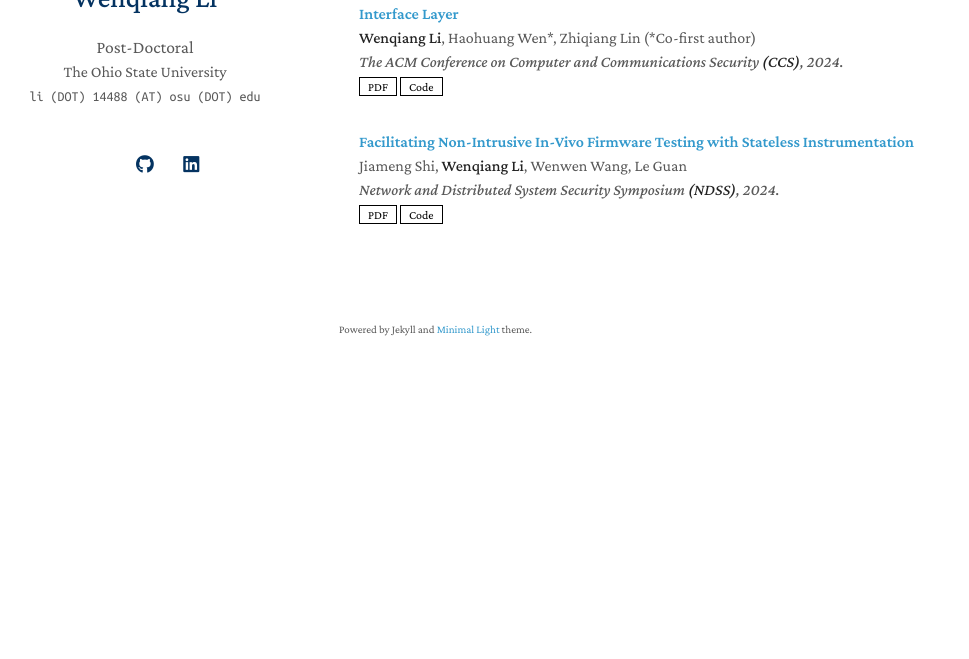
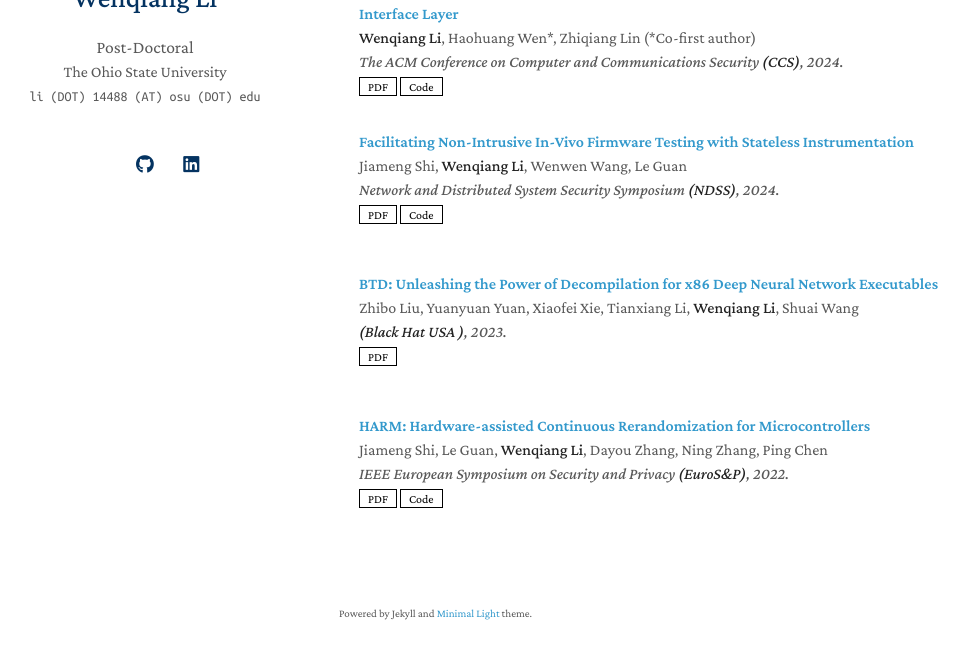
Before and after one commit to yaoyao-liu/minimal-light, a Jekyll site: the page built from index.md, in a window 1280 px wide and 900 px high, scrolled down 775 px, cut to the strip 206-865 px from the top of the window. Shown: the whole strip, without its empty margins (131-1100 px from the left). Built offline with Jekyll 4.4.1, drawn with Linux system fonts in a browser that asks for light colours; a style sheet for code colours, icons or effects is not loaded; our own code applies the rules of GitHub Pages for plain Markdown files; before the commit the page ends 1391 px from its top, so only the background shows below that.

Commit message:
update pub

```diff
--- a/_data/publications.yml
+++ b/_data/publications.yml
@@ -20,3 +20,25 @@ main:
     # bibtex: https://class-il.mpi-inf.mpg.de/mnemonics/
     # notes: Oral Presentation
     # image: ./assets/img/teaser_example.png
+
+  - title: "BTD: Unleashing the Power of Decompilation for x86 Deep Neural Network Executables"
+    authors: Zhibo Liu, Yuanyuan Yuan, Xiaofei Xie, Tianxiang Li, <strong>Wenqiang Li</strong>, Shuai Wang
+    conference_short: Black Hat USA
+    conference: <strong>(Black Hat USA )</strong>, 2023.
+    pdf: https://i.blackhat.com/BH-US-23/Presentations/US-23-ZhiboLiu-BTD-Unleashing-the-Power.pdf
+    # code: https://github.com/MCUSec/IPEA
+    # page: https://class-il.mpi-inf.mpg.de/mnemonics/
+    # bibtex: https://class-il.mpi-inf.mpg.de/mnemonics/
+    # notes: Oral Presentation
+    # image: ./assets/img/teaser_example.png
+
+  - title: "HARM: Hardware-assisted Continuous Rerandomization for Microcontrollers"
+    authors: Jiameng Shi, Le Guan, <strong>Wenqiang Li</strong>, Dayou Zhang, Ning Zhang, Ping Chen
+    conference_short: EuroS&P
+    conference: IEEE European Symposium on Security and Privacy <strong>(EuroS&P)</strong>, 2022.
+    pdf: https://ieeexplore.ieee.org/stamp/stamp.jsp?tp=&arnumber=9797382
+    code: https://github.com/MCUSec/HARM
+    # page: https://class-il.mpi-inf.mpg.de/mnemonics/
+    # bibtex: https://class-il.mpi-inf.mpg.de/mnemonics/
+    # notes: Oral Presentation
+    # image: ./assets/img/teaser_example.png
```
